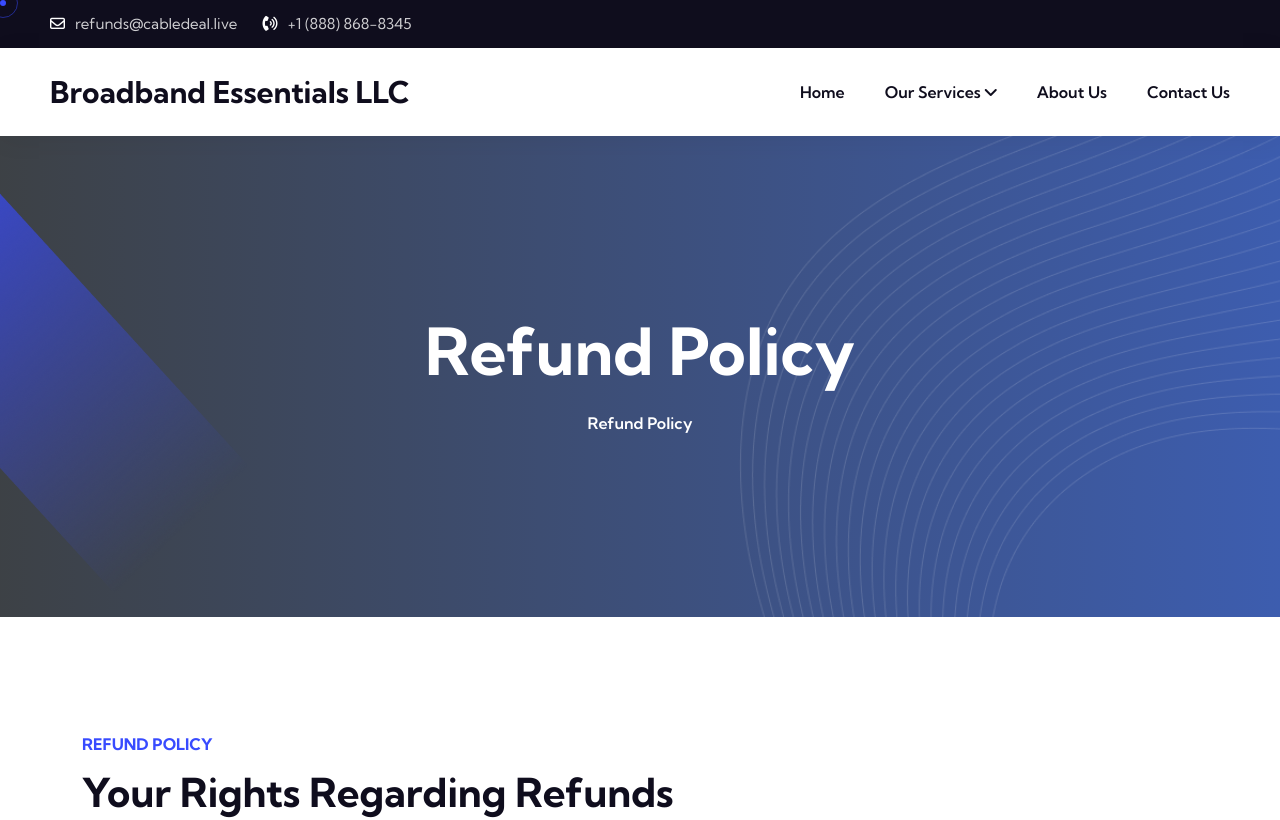
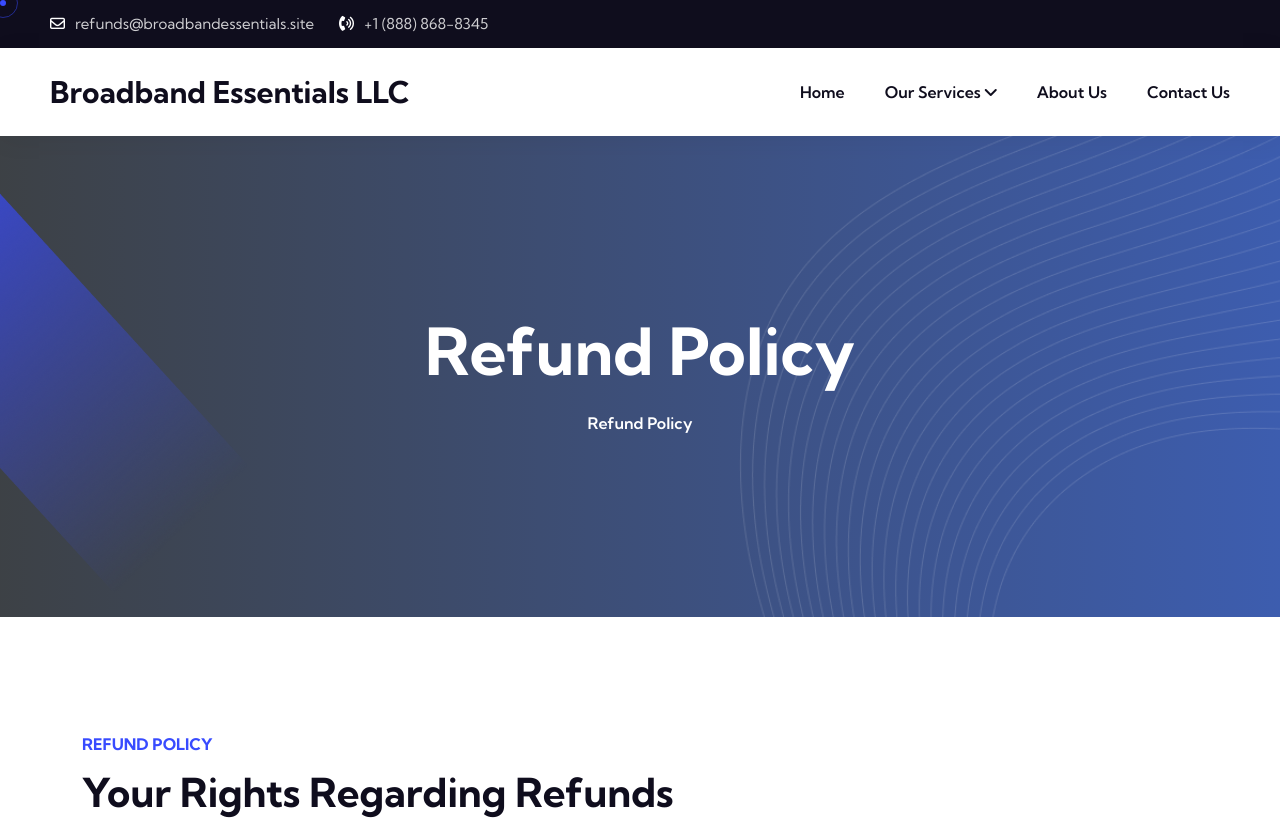
Before and after one commit to ZaidAhmed786/Broadband-Essentials-LLC, a Next.js app: page /refund in a window 1280 px wide. Shown: the top 820 px of the page. Built offline with nearby package versions, Linux system fonts and the light colour scheme.

Commit message:
update email

```diff
--- a/components/layout/header/Header2.js
+++ b/components/layout/header/Header2.js
@@ -20,7 +20,7 @@
                             <ul className="contact-list">
                                 <li>
                                     <i className="far fa-envelope" />
-                                    <Link href="mailto:sales@broadbandessentials.site" className="link">refunds@cabledeal.live</Link>
+                                    <Link href="mailto:sales@broadbandessentials.site" className="link">refunds@broadbandessentials.site</Link>
                                 </li>
                                 <li>
                                     <i className="fa-solid fa-phone-volume" />
```
